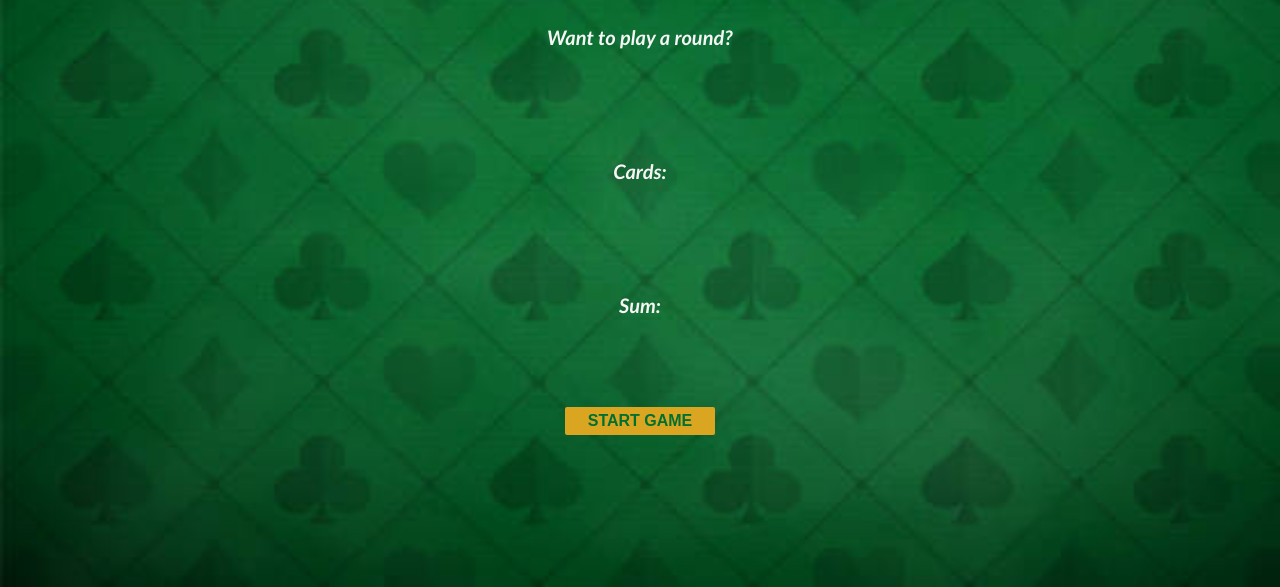
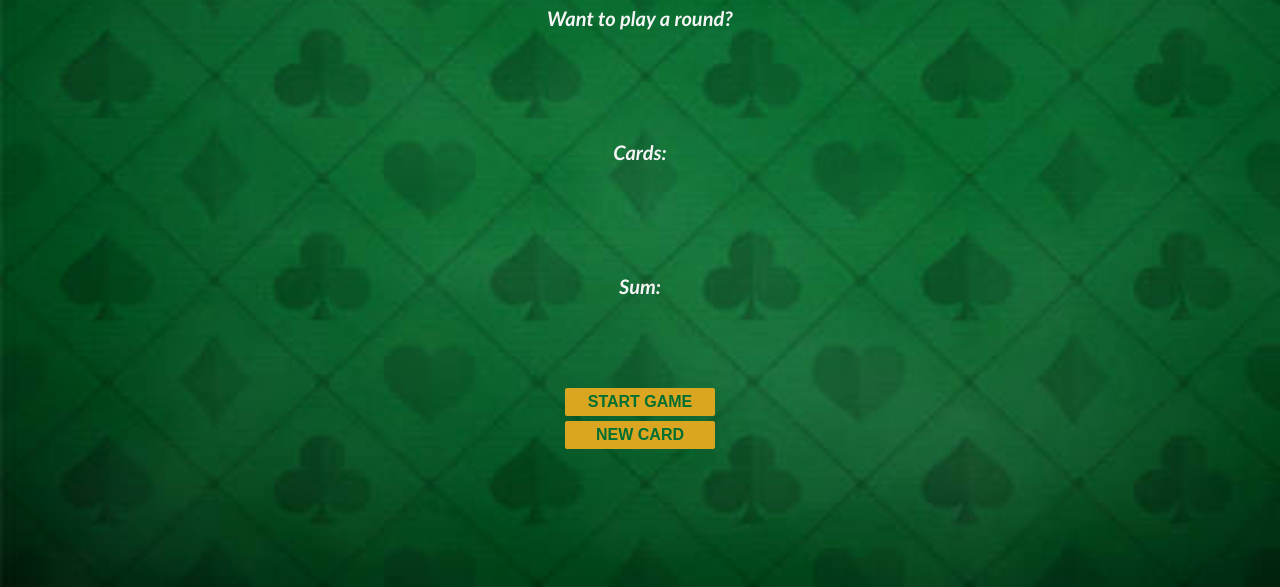
Before and after one commit to MohamadCode/BlackRev, a plain HTML site: page index.html in a window 1280 px wide. Shown: the part 229-816 px from the top of the page. Drawn offline with Linux system fonts and the light colour scheme.

Commit message:
new-card-btn

```diff
--- a/app.js
+++ b/app.js
@@ -23,3 +23,7 @@
     messageEl.textContent = message
 
 }
+
+function newCard() {
+    console.log("Drawing a new card from the deck !")
+}
--- a/index.html
+++ b/index.html
@@ -10,10 +10,12 @@
 <body>
 
 <h1>BlackJack</h1>
-<p id="message-el">Want to play a round?</p>
-<p id="cards-el">Cards:</p>
-<p id="sum-el">Sum:</p>
-<button id="btn" onclick="startGame()">START GAME</button>
+
+    <p id="message-el">Want to play a round?</p>
+    <p id="cards-el">Cards:</p>
+    <p id="sum-el">Sum:</p>
+    <button id="btn" onclick="startGame()">START GAME</button>
+    <button id="card-btn" onclick="newCard()">NEW CARD</button>
 
 </body>
 </html>
--- a/style.css
+++ b/style.css
@@ -26,12 +26,13 @@
 }
 
 
-#btn {
+#btn ,#card-btn {
     color: #016f32;
     width: 150px;
     background-color: goldenrod;
     border-radius: 2px;
     border: none;
+    margin-bottom: 5px;
     padding: 5px 10px;
     cursor: pointer;
     font-size: 16px;
```
